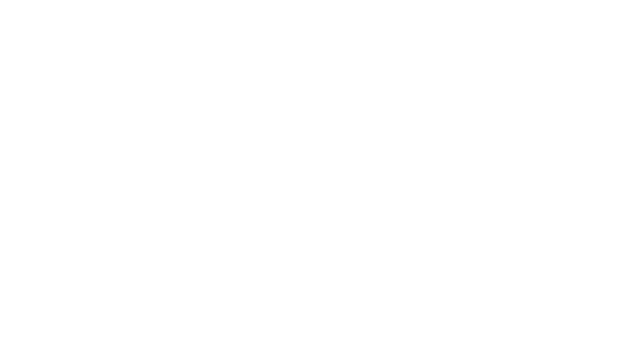
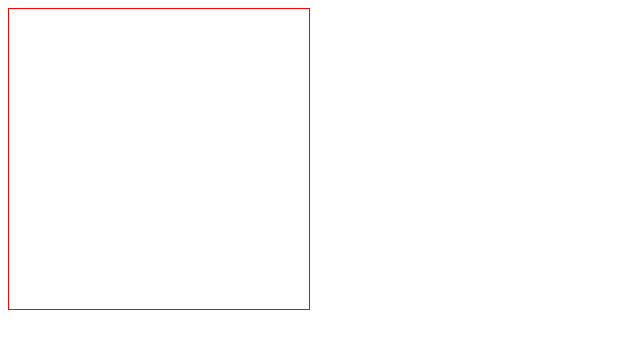
Before and after one commit to SergeyUshin/first-project, a plain HTML site: page index.html in a window 1280 px wide. Shown: the whole page, without its empty margins (0-640 px from the left). Drawn offline with Linux system fonts and the light colour scheme.

Commit message:
Третий коммит

```diff
--- a/index.html
+++ b/index.html
@@ -4,6 +4,8 @@
     <meta charset="UTF-8" />
     <meta name="viewport" content="width=device-width, initial-scale=1.0" />
     <title>Document</title>
+    <link rel="stylesheet" href="style.css">
   </head>
   <body></body>
 </html>
+<div class="heder"></div>
--- a/style.css
+++ b/style.css
@@ -0,0 +1,4 @@
+.heder {
+  border: 1px solid red;
+  width: 300px; height: 300px;
+}
```
